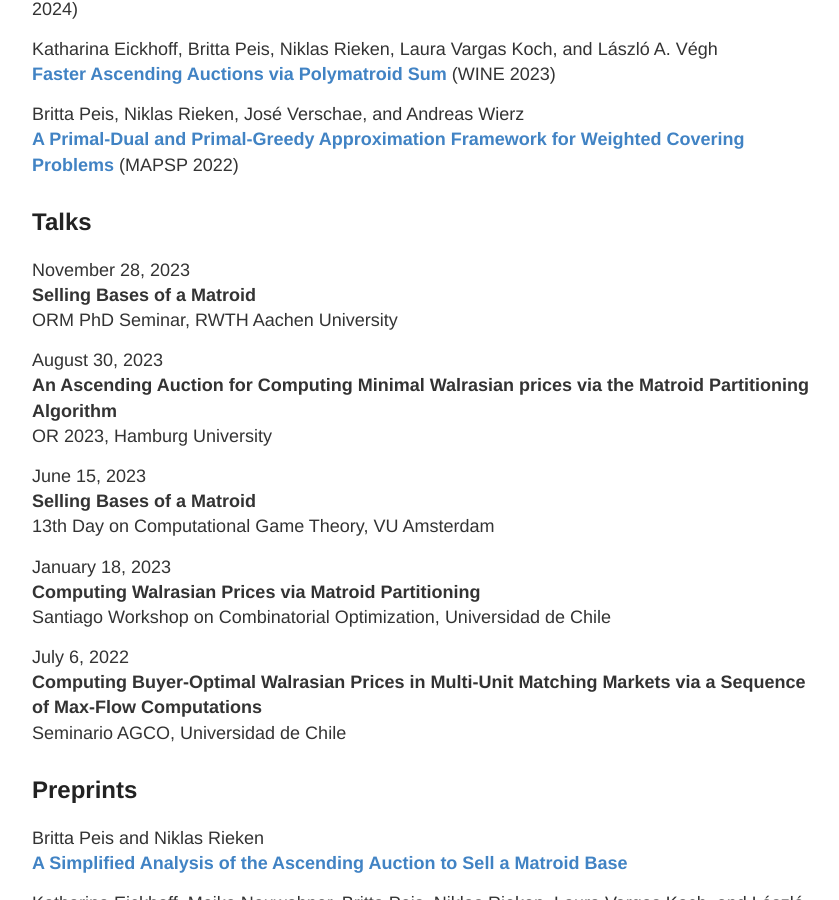
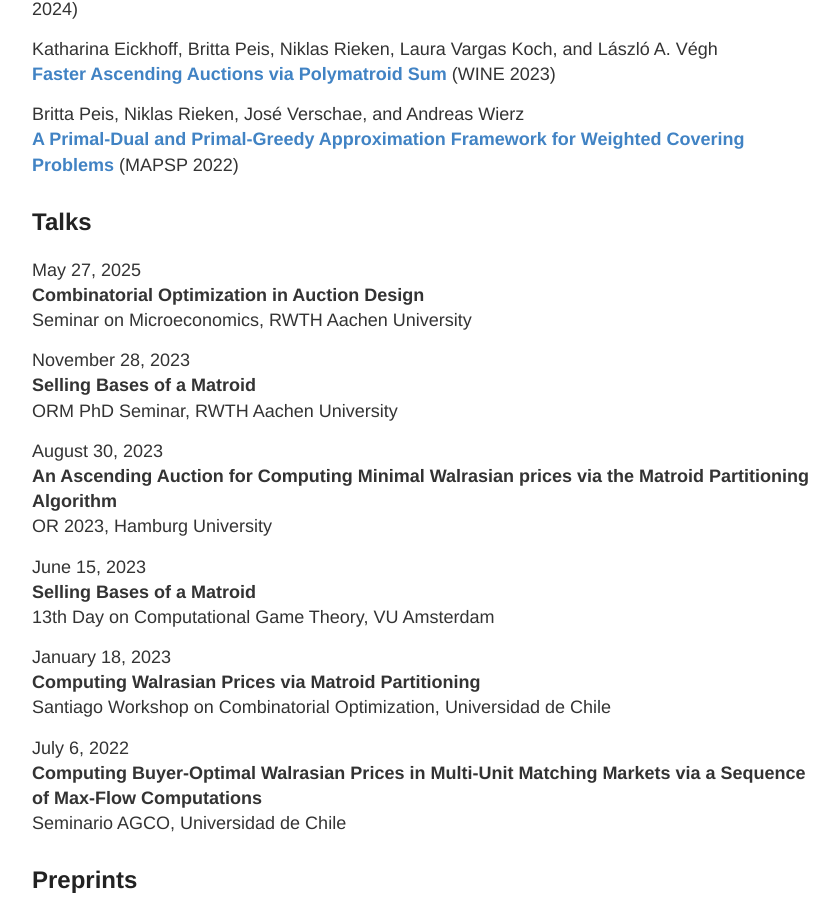
Before and after one commit to ttnick/ttnick.github.io, a Jekyll site: the page built from academic.md, in a window 1280 px wide and 900 px high, scrolled down 515 px. Shown: the whole window, without its empty margins (218-1057 px from the left). Built offline with Jekyll 4.4.1, drawn with Linux system fonts in a browser that asks for light colours.

Commit message:
added next talk

```diff
--- a/academic.md
+++ b/academic.md
@@ -18,6 +18,10 @@ Britta Peis, Niklas Rieken, José Verschae, and Andreas Wierz
 
 
 ## Talks
+May 27, 2025
+**Combinatorial Optimization in Auction Design**
+Seminar on Microeconomics, RWTH Aachen University
+
 November 28, 2023
 **Selling Bases of a Matroid**
 ORM PhD Seminar, RWTH Aachen University
```
